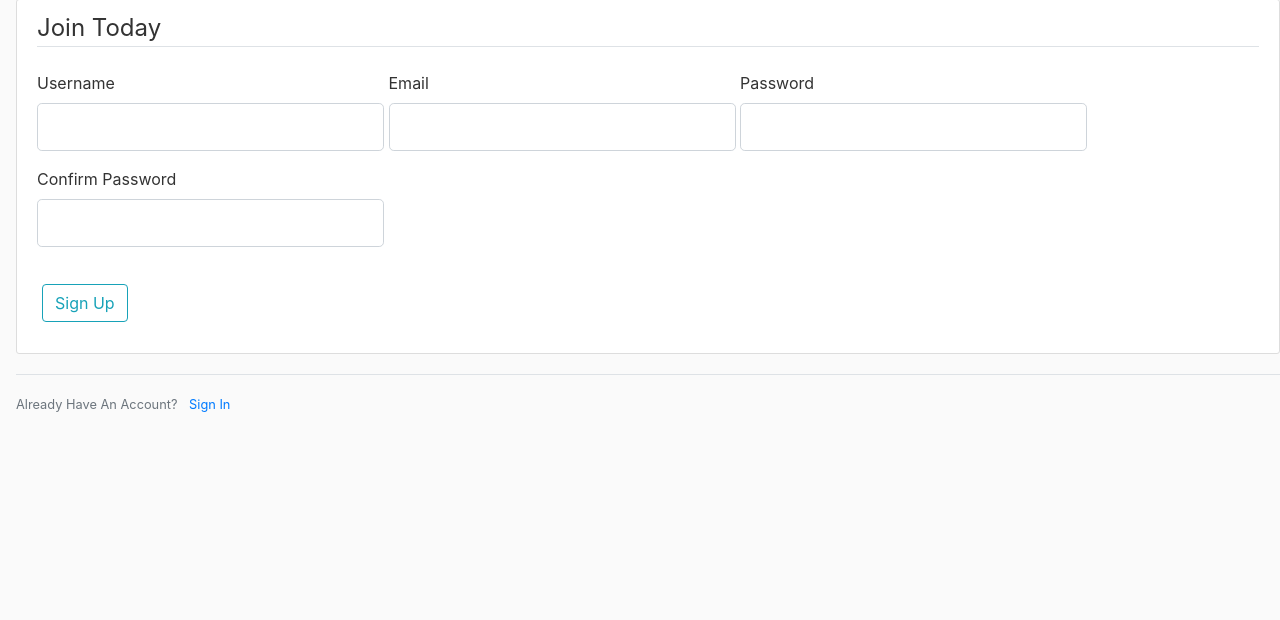
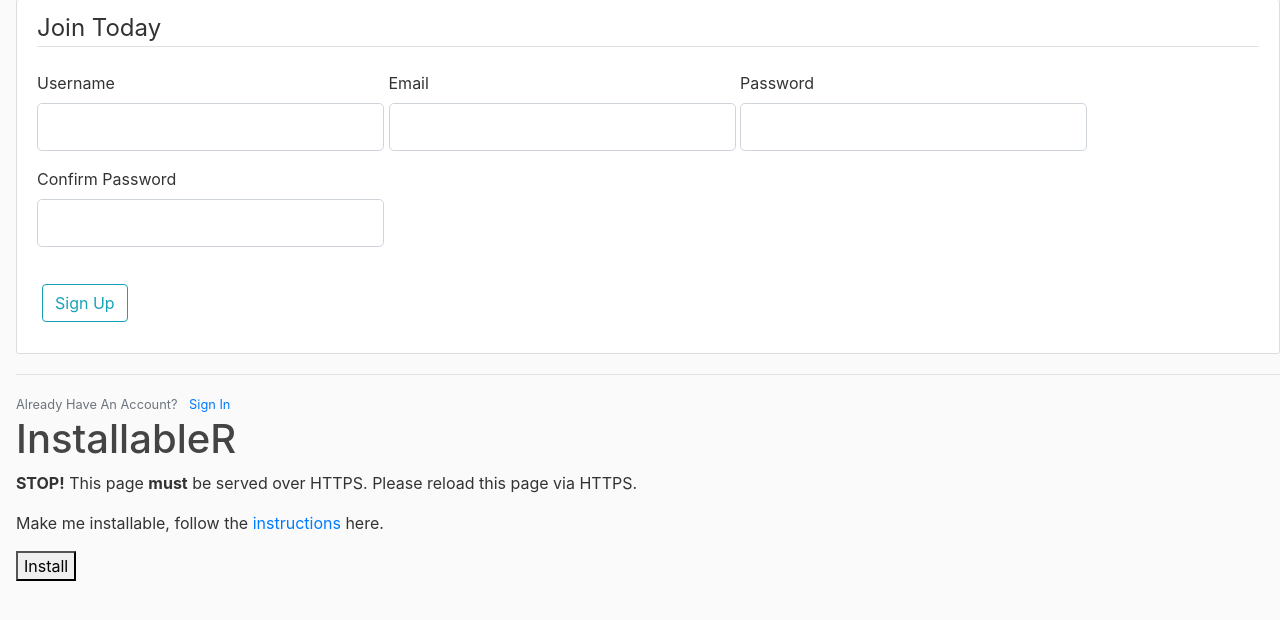
Before and after one commit to simenb-h/Workout-tracker, a Flask app: page /register in a window 1280 px wide. Shown: the part 81-701 px from the top of the page. Run offline with Flask 2, Linux system fonts and the light colour scheme; some libraries are stand-ins or nearby versions.

Commit message:
push to repo

```diff
--- a/workout_tracker/static/js/app.js
+++ b/workout_tracker/static/js/app.js
@@ -1,3 +1,4 @@
+const divInstall = document.getElementById('installContainer');
 const butInstall = document.getElementById('butInstall');
 
 /* Put code here */
--- a/workout_tracker/templates/layout.html
+++ b/workout_tracker/templates/layout.html
@@ -74,5 +74,37 @@
     <script src="https://cdnjs.cloudflare.com/ajax/libs/popper.js/1.12.9/umd/popper.min.js" integrity="sha384-ApNbgh9B+Y1QKtv3Rn7W3mgPxhU9K/ScQsAP7hUibX39j7fakFPskvXusvfa0b4Q" crossorigin="anonymous"></script>
     <script src="https://maxcdn.bootstrapcdn.com/bootstrap/4.0.0/js/bootstrap.min.js" integrity="sha384-JZR6Spejh4U02d8jOt6vLEHfe/JQGiRRSQQxSfFWpi1MquVdAyjUar5+76PVCmYl" crossorigin="anonymous"></script>
 
+    <h1>
+      InstallableR
+    </h1>
+
+    <p id="requireHTTPS" class="hidden">
+      <b>STOP!</b> This page <b>must</b> be served over HTTPS.
+      Please <a>reload this page via HTTPS</a>.
+    </p>
+
+    <p>
+      Make me installable, follow the
+      <a href="https://web.dev/installable/discover-installable/codelab-make-installable">instructions</a> here.
+    </p>
+
+    <!-- Install button, hidden by default -->
+    <div id="installContainer" class="hidden">
+      <button id="butInstall" type="button">
+        Install
+      </button>
+    </div>
+
+    <!-- import the webpage's javascript file -->
+    <script src="/script.js" defer></script>
+
+    <!-- include the Glitch button to show what the webpage is about and
+          to make it easier for folks to view source and remix -->
+    <div class="glitchButton" style="position:fixed;top:20px;right:20px;"></div>
+    <script src="https://button.glitch.me/button.js"></script>
+
+
+
+
 </body>
 </html>
```
Also changed, not shown: workout_tracker/static/manifest.json.
